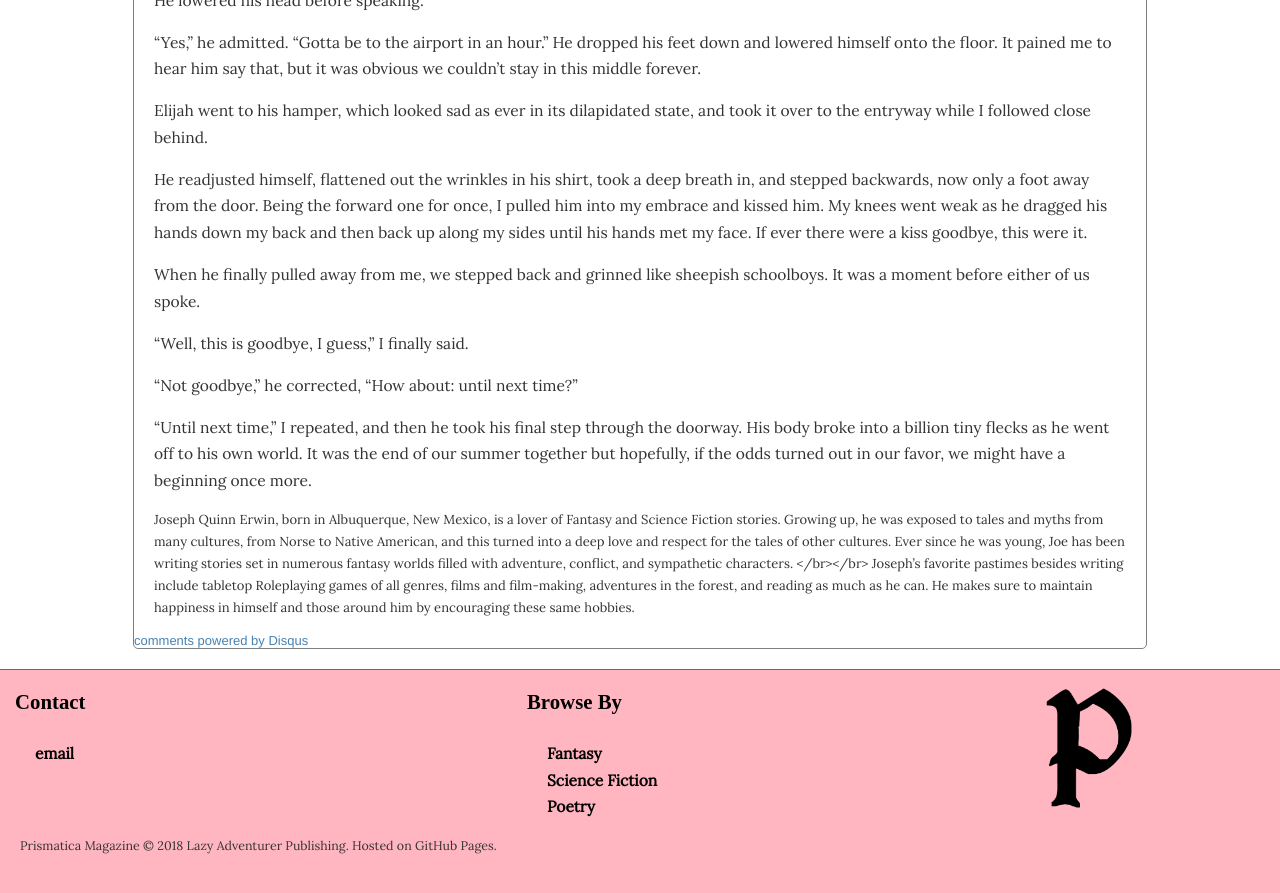
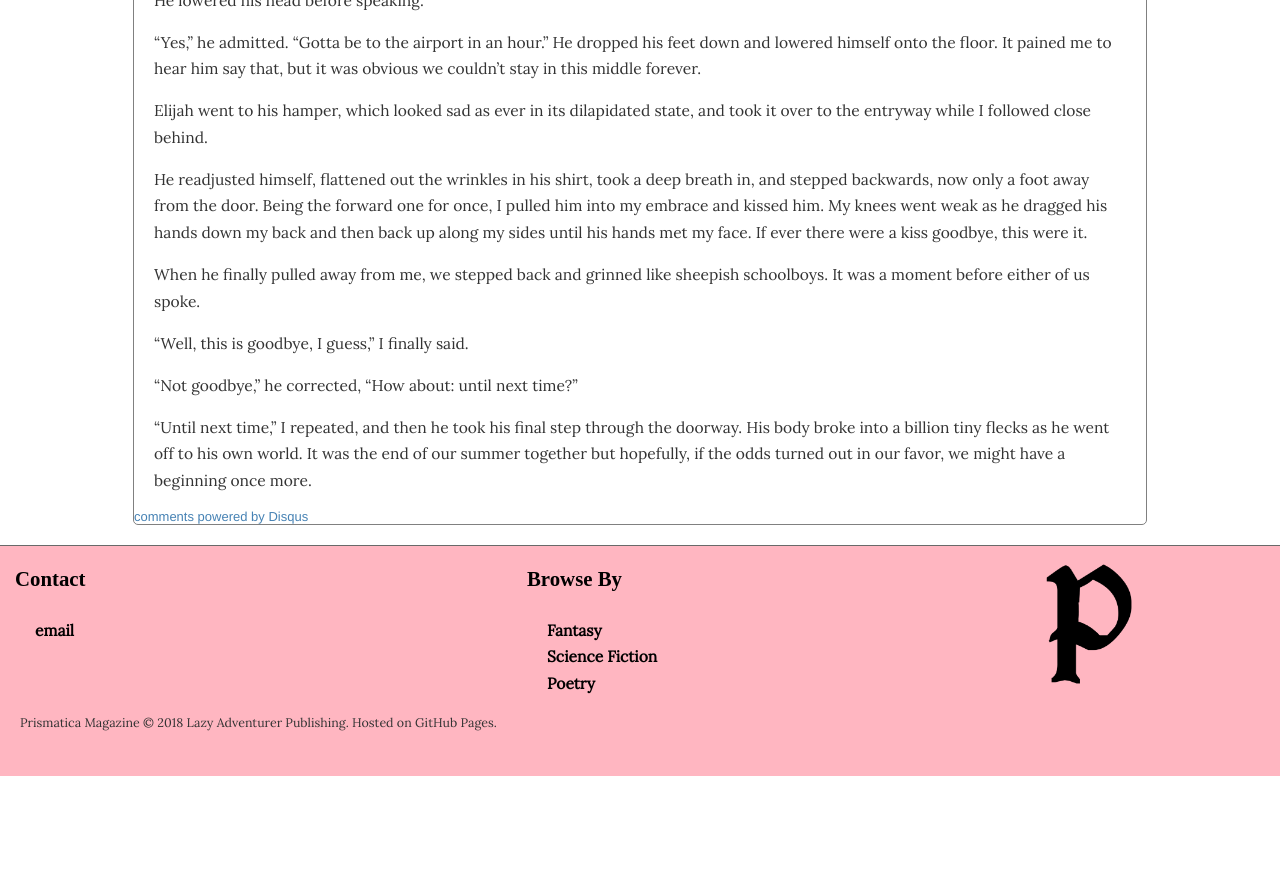
Before and after one commit to lazyadventurerpublishing/prismatica, a Jekyll site: the page built from _posts/2018-08-16-The Middle.md, in a window 1280 px wide and 900 px high, scrolled down 5759 px. Shown: the top 893 px of the window. Built offline with Jekyll 4.4.1, drawn with Linux system fonts in a browser that asks for light colours; some web fonts are replaced; comment, search, counter and statistics services are not loaded; after the commit the page ends 6535 px from its top, so only the background shows below that.

Commit message:
Update 2018-08-16-The Middle.md

```diff
--- a/_posts/2018-08-16-The Middle.md
+++ b/_posts/2018-08-16-The Middle.md
@@ -173,10 +173,3 @@ When he finally pulled away from me, we stepped back and grinned like sheepish s
 “Not goodbye,” he corrected, “How about: until next time?"
 
 "Until next time," I repeated, and then he took his final step through the doorway. His body broke into a billion tiny flecks as he went off to his own world. It was the end of our summer together but hopefully, if the odds turned out in our favor, we might have a beginning once more.
-
-
-
-<p class="credit">Joseph Quinn Erwin, born in Albuquerque, New Mexico, is a lover of Fantasy and Science Fiction stories. Growing up, he was exposed to tales and myths from many cultures, from Norse to Native American, and this turned into a deep love and respect for the tales of other cultures. Ever since he was young, Joe has been writing stories set in numerous fantasy worlds filled with adventure, conflict, and sympathetic characters.
-</br></br>
-Joseph’s favorite pastimes besides writing include tabletop Roleplaying games of all genres, films and film-making, adventures in the forest, and reading as much as he can. He makes sure to maintain happiness in himself and those around him by encouraging these same
-hobbies.</p>
```
